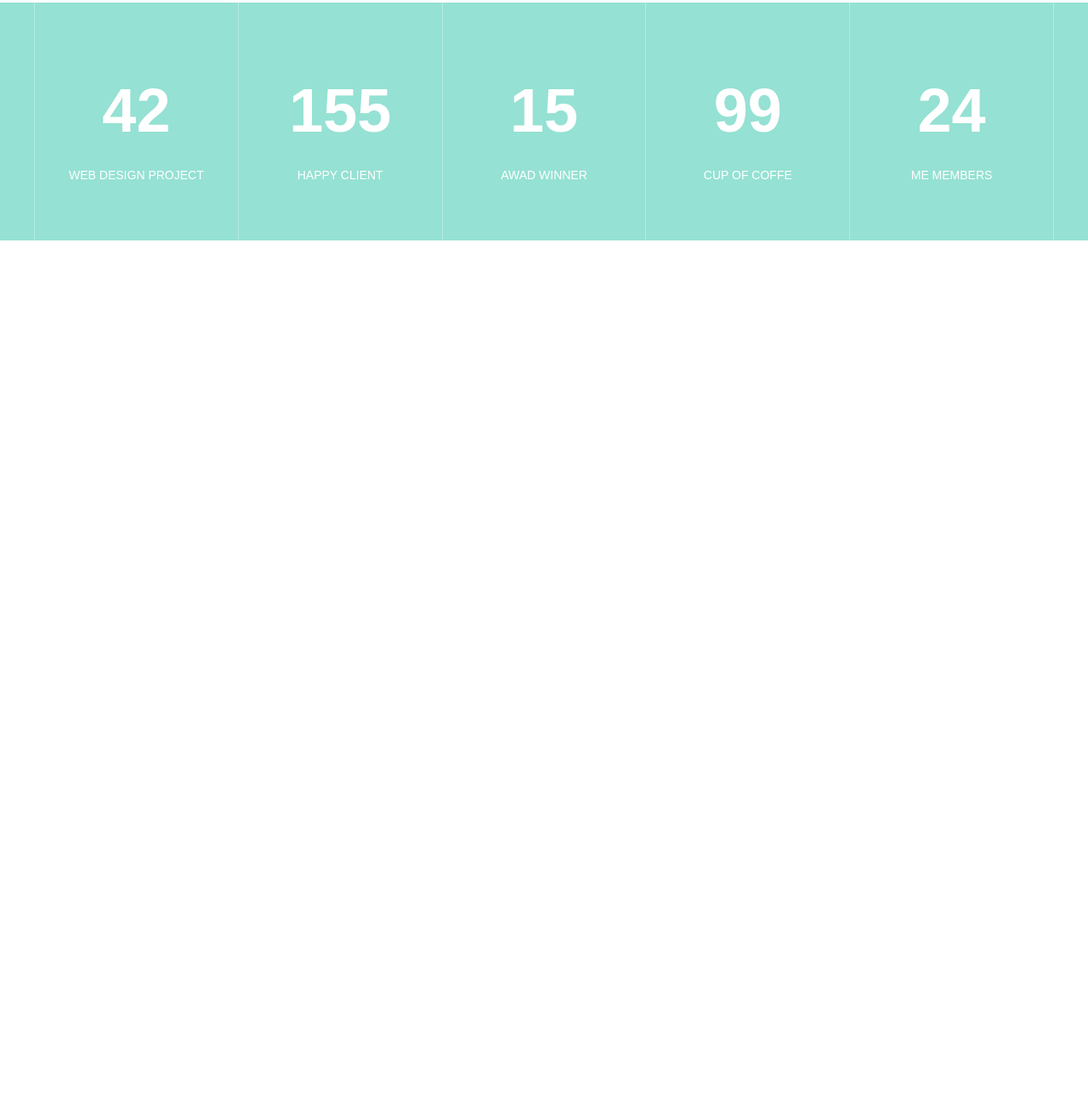
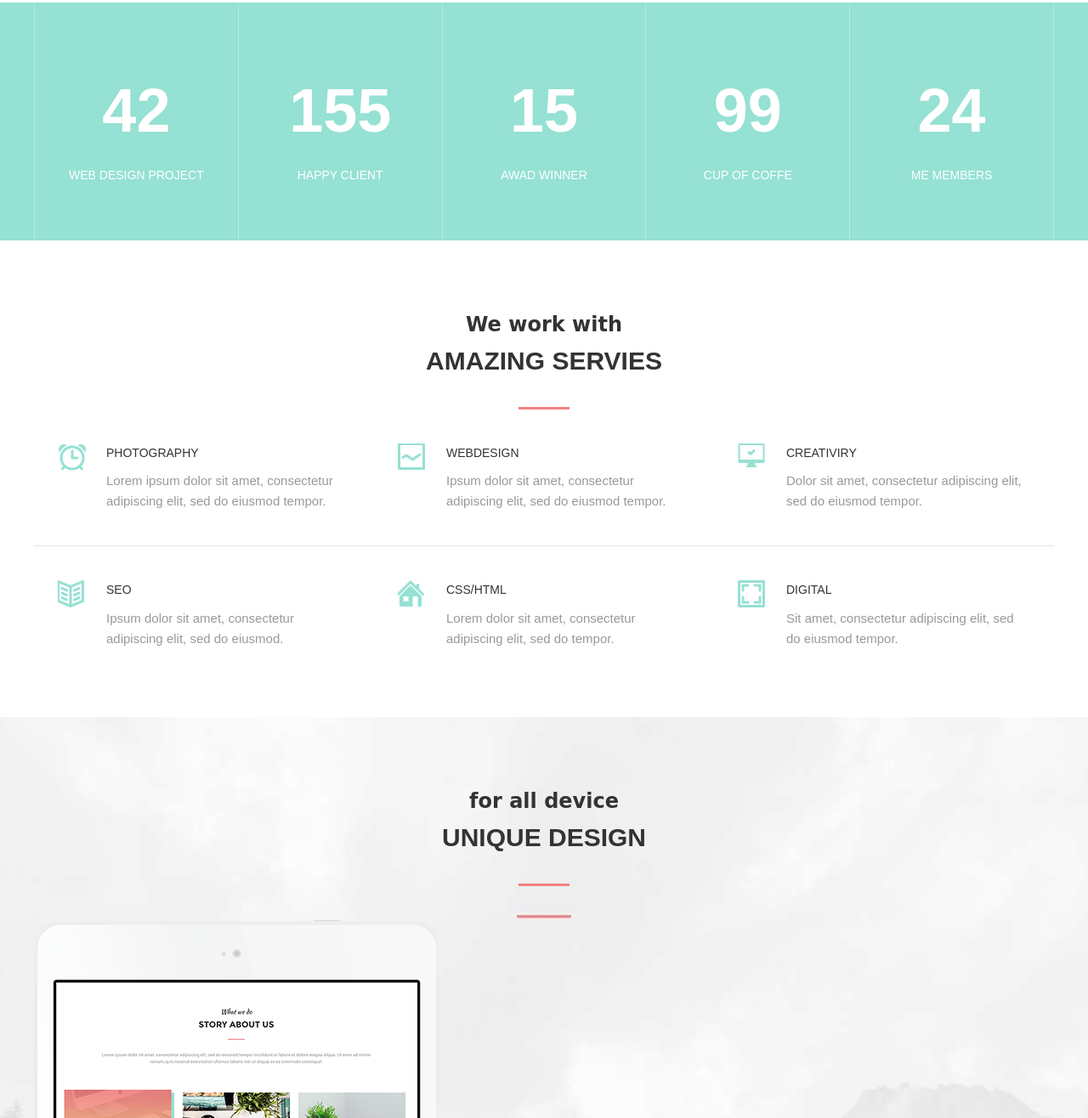
Before and after one commit to alexeikrava/mogo, a plain HTML site: page index.html in a window 1280 px wide. Shown: the part 1484-2800 px from the top of the page at 85% size. Before the commit the page ends 1767 px from the top, so only its background shows below. Drawn offline with Linux system fonts and the light colour scheme.

Commit message:
servies, devies
The serives is best but devies is not good

```diff
--- a/css/style.css
+++ b/css/style.css
@@ -14,6 +14,15 @@ body{
 }
  h1, h2, h3, h4, h5, h6{
     margin: 0;
+}
+
+hr{
+	display: block;
+	width: 100%;
+	border: 0;
+	margin: 40px 0;
+	height: 1px;
+	background-color: #e5e5e5;
 }
 
 /*Container*/
@@ -225,6 +234,12 @@ body{
 	padding: 80px 0;
 }
 
+.section--devies{
+	background: url(../img/devies-bg.jpg) center no-repeat ;
+	-webkit-backgroud-size: cover;
+	background-size: cover;
+}
+
 .section__header{
 	width: 100%;
 	max-width: 950px;
@@ -347,3 +362,57 @@ body{
 	text-transform: uppercase;
 	line-height: 1;
 }
+
+/*servies*/
+
+.servies{
+	display: flex;
+}
+
+.servies__item{
+	flex: 1 1 0;
+    position: relative;
+	padding-left: 85px;
+	padding-right: 35px;
+}
+
+.servies__icon{
+	position: absolute;
+	top: 0;
+	left: 28px;
+	z-index: 1;
+}
+
+.servies__title{
+	margin-bottom: 10px;
+	font-size: 14px;
+	color: #333;
+	text-transform: uppercase;
+
+}
+
+.servies__text{
+	font-size: 15px;
+	color: #999;
+
+}
+
+/* Devies */
+.devies{
+	width: 100%;
+	max-width: 600px;
+	margin: 0 auto;
+	position: relative;
+}
+
+.devies__item{
+	display: block;
+
+}
+
+.devies__item--iphone {
+	position: absolute;
+	bottom: -30px;
+	right: 0;
+	z-index: 1;
+}
--- a/index.html
+++ b/index.html
@@ -111,5 +111,73 @@
 				</div>
 			</div>
 		</div>
+
+		<section class="section">
+			<div class="container">
+				<div class="section__header">
+					<h3 class="section__subtitle">We work with</h3>
+					<h2 class="section__title">Amazing servies</h2>
+				</div>
+
+				<div class="servies">
+					<div class="servies__item">
+						<img class="servies__icon" src="img/servies/photography.png" alt="">
+						<div class="servies__title">Photography</div>
+						<div class="servies__text">Lorem ipsum dolor sit amet, consectetur adipiscing elit, sed do eiusmod tempor.</div>
+					</div>
+
+					<div class="servies__item">
+						<img class="servies__icon" src="img/servies/webdesign.png" alt="">
+						<div class="servies__title">webdesign</div>
+						<div class="servies__text">Ipsum dolor sit amet, consectetur adipiscing elit, sed do eiusmod tempor.</div>
+					</div>
+					<div class="servies__item">
+						<img class="servies__icon" src="img/servies/creativiry.png" alt="">
+						<div class="servies__title">creativiry</div>
+						<div class="servies__text">Dolor sit amet, consectetur adipiscing elit, sed do eiusmod tempor.</div>
+					</div>
+				</div>
+
+				<hr>
+
+				<div class="servies">
+					<div class="servies__item">
+						<img class="servies__icon" src="img/servies/seo.png" alt="">
+						<div class="servies__title">seo</div>
+						<div class="servies__text">Ipsum dolor sit amet, consectetur adipiscing elit, sed do eiusmod.</div>
+					</div>
+
+					<div class="servies__item">
+						<img class="servies__icon" src="img/servies/css-html.png" alt="">
+						<div class="servies__title">css/html</div>
+						<div class="servies__text">Lorem dolor sit amet, consectetur adipiscing elit, sed do tempor.</div>
+					</div>
+					<div class="servies__item">
+						<img class="servies__icon" src="img/servies/digital.png" alt="">
+						<div class="servies__title">digital</div>
+						<div class="servies__text">Sit amet, consectetur adipiscing elit, sed do eiusmod tempor.</div>
+					</div>
+				</div>
+            </div>
+
+
+
+		</section>
+
+		<section class="section section--devies">
+			<div class="container">
+
+				<div class="section__header">
+					<h3 class="section__subtitle">for all device</h3>
+					<h2 class="section__title">Unique design</h2>
+				</div>
+
+                <div class="devices">
+				<img class="devies__item" src="img/ipad.png" alt="" >
+				<img class="devies__item devies__item--iphone" src="img/phone.png" alt="" >
+                </div>
+
+			</div>
+		</section>
 	</body>
 </html>
```
Also changed, not shown: img/devies-bg.jpg (added), img/ipad.png (added), img/phone.png (added), img/servies/creativiry.png (added), img/servies/css-html.png (added), img/servies/digital.png (added), img/servies/photography.png (added), img/servies/seo.png (added), img/servies/webdesign.png (added).
